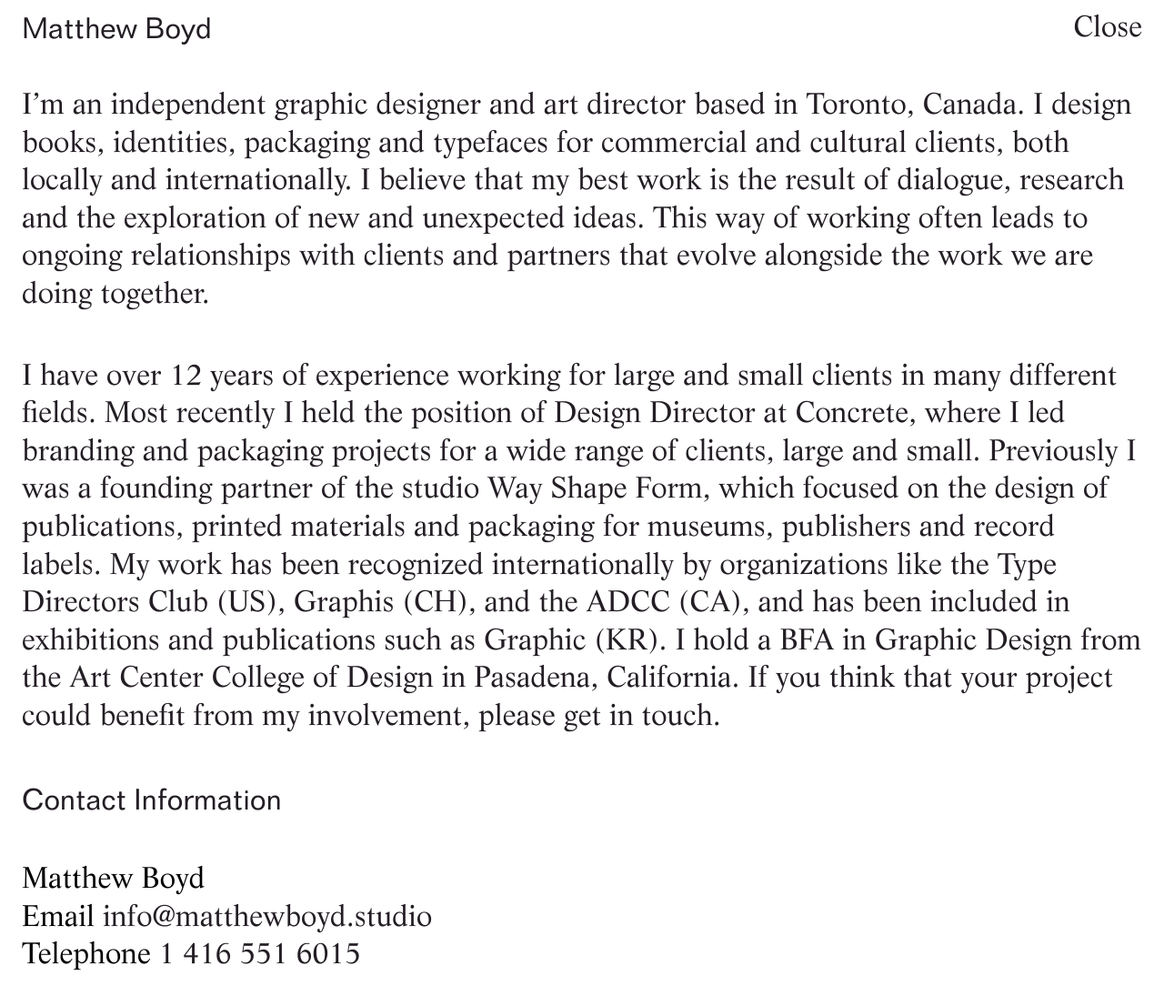
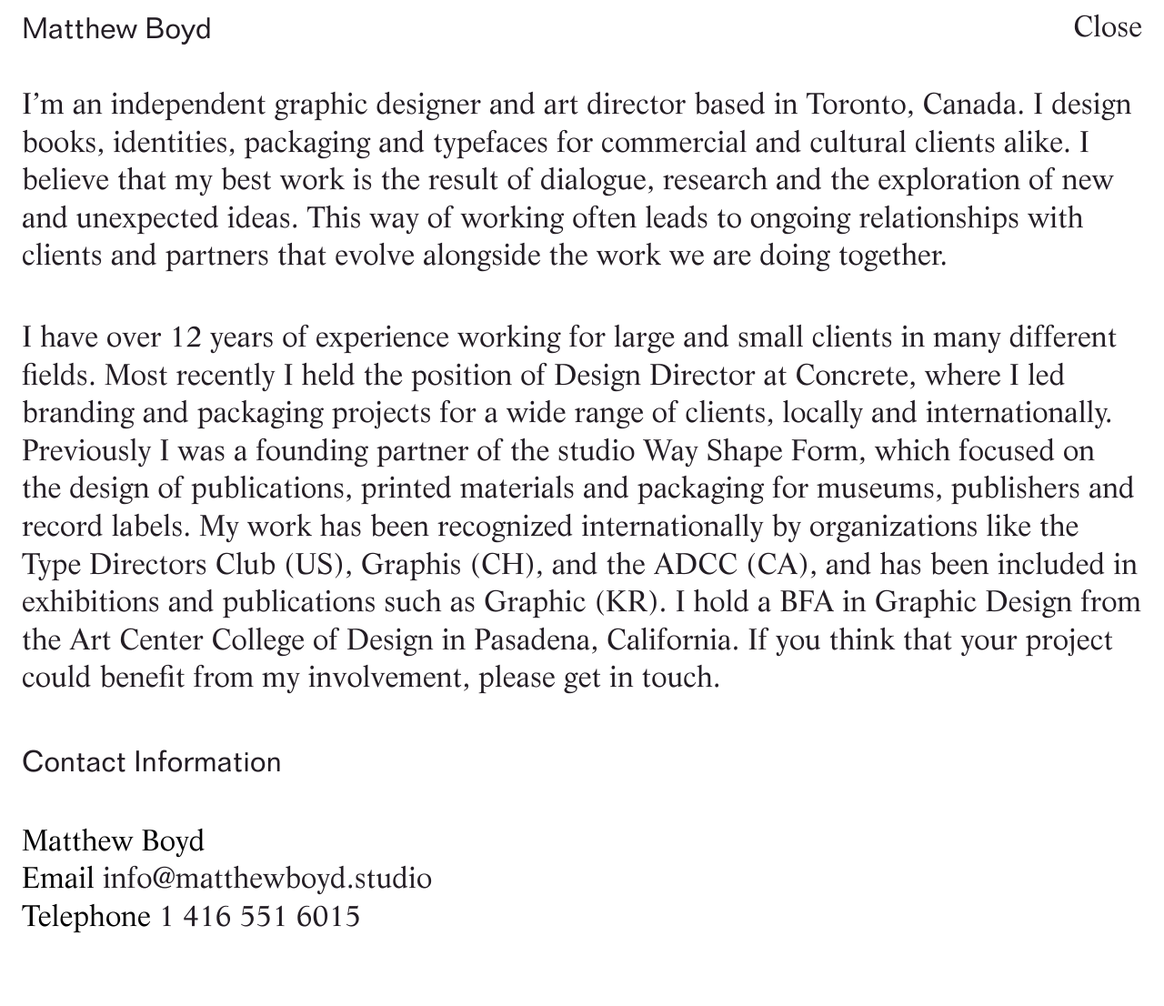
Before and after one commit to studio-cartogram/studioself, a Jekyll site: the page built from information.markdown, in a window 1280 px wide and 1120 px high. Shown: the top 1106 px of the window at 91% size. Built offline with Jekyll 4.4.1, drawn with Linux system fonts in a browser that asks for light colours.

Commit message:
Updated Information

```diff
--- a/information.markdown
+++ b/information.markdown
@@ -3,9 +3,9 @@
 date: 2017-04-20 03:21:00 -04:00
 ---
 
-I’m an independent graphic designer and art director based in Toronto, Canada. I design books, identities, packaging and typefaces for commercial and cultural clients, both locally and internationally. I believe that my best work is the result of dialogue, research and the exploration of new and unexpected ideas. This way of working often leads to ongoing relationships with clients and partners that evolve alongside the work we are doing together.
+I’m an independent graphic designer and art director based in Toronto, Canada. I design books, identities, packaging and typefaces for commercial and cultural clients alike. I believe that my best work is the result of dialogue, research and the exploration of new and unexpected ideas. This way of working often leads to ongoing relationships with clients and partners that evolve alongside the work we are doing together.
 
-I have over 12 years of experience working for large and small clients in many different fields. Most recently I held the position of Design Director at Concrete, where I led branding and packaging projects for a wide range of clients, large and small. Previously I was a founding partner of the studio Way Shape Form, which focused on the design of publications, printed materials and packaging for museums, publishers and record labels. My work has been recognized internationally by organizations like the Type Directors Club (US), Graphis (CH), and the ADCC (CA), and has been included in exhibitions and publications such as Graphic (KR). I hold a BFA in Graphic Design from the Art Center College of Design in Pasadena, California. If you think that your project could benefit from my involvement, please get in touch.
+I have over 12 years of experience working for large and small clients in many different fields. Most recently I held the position of Design Director at Concrete, where I led branding and packaging projects for a wide range of clients, locally and internationally. Previously I was a founding partner of the studio Way Shape Form, which focused on the design of publications, printed materials and packaging for museums, publishers and record labels. My work has been recognized internationally by organizations like the Type Directors Club (US), Graphis (CH), and the ADCC (CA), and has been included in exhibitions and publications such as Graphic (KR). I hold a BFA in Graphic Design from the Art Center College of Design in Pasadena, California. If you think that your project could benefit from my involvement, please get in touch.
 *
 *
 *
```
